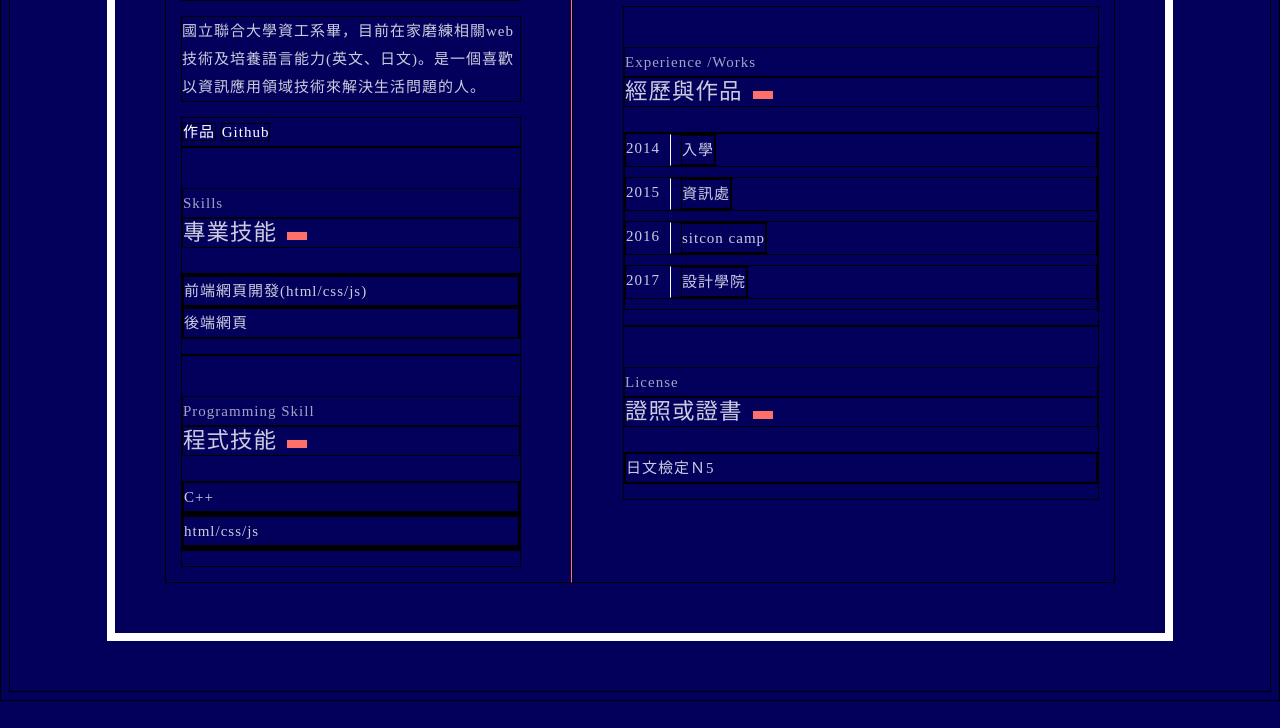
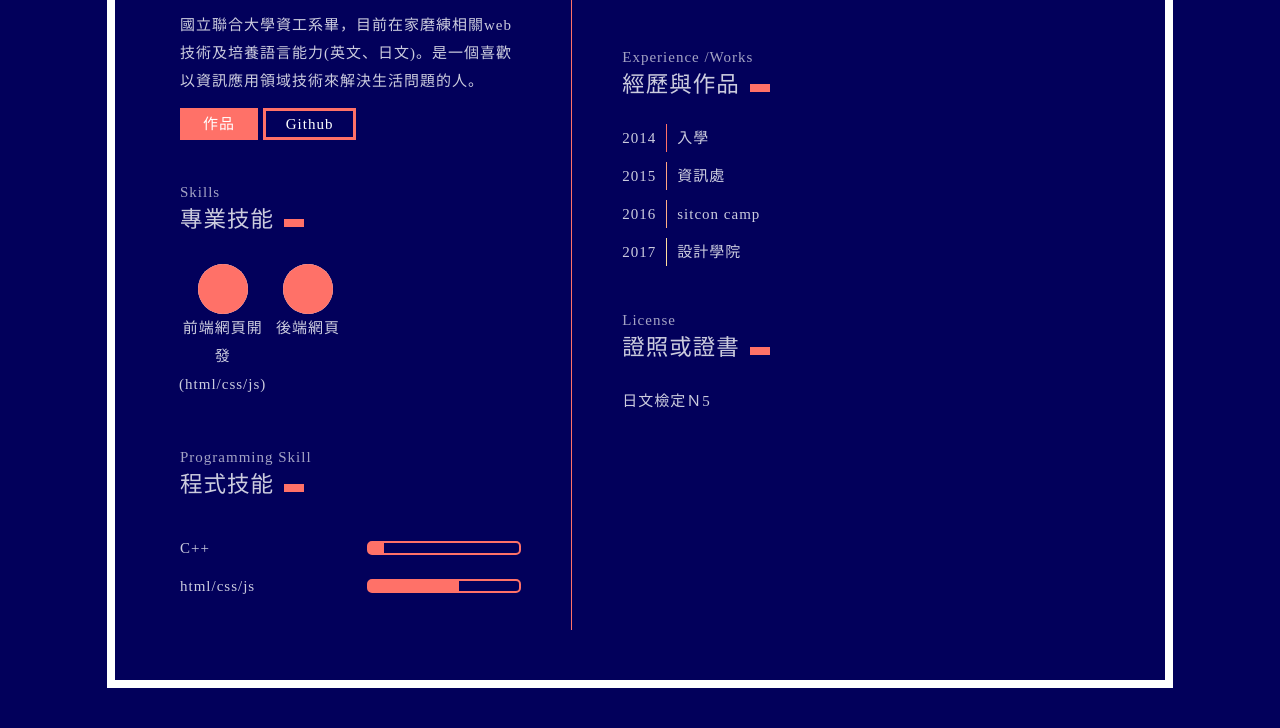
Before and after one commit to uranoni/Resume_Ver1, a plain HTML site: page index.html in a window 1280 px wide. Shown: the part 263-991 px from the top of the page. Before the commit the page ends 964 px from the top, so only its background shows below. Drawn offline with Linux system fonts and the light colour scheme.

Commit message:
finish ver1

```diff
--- a/css/style.css
+++ b/css/style.css
@@ -1,5 +1,5 @@
 * {
-  border: 1px solid #000;
+/*   border: 1px solid #000; */
 }
 
 body{
@@ -45,6 +45,13 @@ h4{
 a{
   color: white;
   text-decoration: none;
+}
+
+hr{
+  border:none;
+  border-bottom: 4px solid #FF7168;
+  width: 40%;
+  margin-left: 0;
 }
 .resume{
   display: flex;
@@ -95,10 +102,103 @@ a{
   display: flex;
   margin-bottom: 10px;
 }
-
+/* 經歷分別設定顏色 */
+.listExperience>li:nth-child(1) ul{
+  border-color:#FF7168;
+}
+.listExperience>li:nth-child(2) ul{
+  border-color:#FFA582;
+}
+.listExperience>li:nth-child(3) ul{
+  border-color:#FFB087;
+}
+.listExperience>li:nth-child(4) ul{
+  border-color:#FFDE9E;
+}
 .listExperience li ul{
   padding-left: 10px;
   margin-left: 10px;
   border-left: solid 1px white;
 
 }
+
+.listSkill{
+  display: flex;
+  flex-wrap:wrap;
+}
+
+.listSkill li{
+  width: 25%;
+  padding: 5px;
+  box-sizing: border-box;
+  display:flex;
+  flex-direction:column;
+  align-items:center;
+  text-align:center;
+}
+.circle{
+  width: 50px;
+  height: 50px;
+  background-color: #fff;
+  border-radius:50%;
+  position: relative;
+  overflow: hidden;
+}
+
+.p90,.p180,.p270,.p360{
+  width: 50%;
+  height: 50%;
+  position: absolute;
+  left: 50%;
+  top: 0;
+  background-color: #FF7168;
+}
+
+.p180{
+  top: 50%;
+}
+
+.p270{
+  left: 0;
+  top: 50%;
+}
+
+.p360{
+  left: 0;
+  top: 0;
+}
+
+
+/* list program */
+.listProgram .bar{
+  width: 150px;
+  height: 10px;
+  border:solid 2px #FF7168;
+  border-radius:5px;
+}
+
+.listProgram li{
+  display: flex;
+  justify-content: space-between;
+  align-items: center;
+  padding-top: 10px;
+}
+
+.value{
+  height: 100%;
+  width: 60%;
+  background-color: #FF7168;
+}
+
+.value.p10{
+  width: 10%;
+}
+
+.btn{
+  border:solid 3px #FF7168;
+  padding:5px 20px;
+}
+
+.fill{
+  background-color: #FF7168;
+}
--- a/index.html
+++ b/index.html
@@ -27,11 +27,21 @@
       <h2>專業技能</h2>
       <ul class="listSkill">
         <li>
-          <div class="circle"></div>
+          <div class="circle">
+            <div class="p90"></div>
+            <div class="p180"></div>
+            <div class="p270"></div>
+            <div class="p360"></div>
+          </div>
           前端網頁開發(html/css/js)
         </li>
         <li>
-          <div class="circle"></div>
+          <div class="circle">
+            <div class="p90"></div>
+            <div class="p180"></div>
+            <div class="p270"></div>
+            <div class="p360"></div>
+          </div>
           後端網頁
         </li>
       </ul>
@@ -42,7 +52,7 @@
     <ul class="listProgram">
       <li>C++
         <div class="bar">
-          <div class="value"></div>
+          <div class="value  p10"></div>
         </div>
       <li>html/css/js
         <div class="bar">
```
